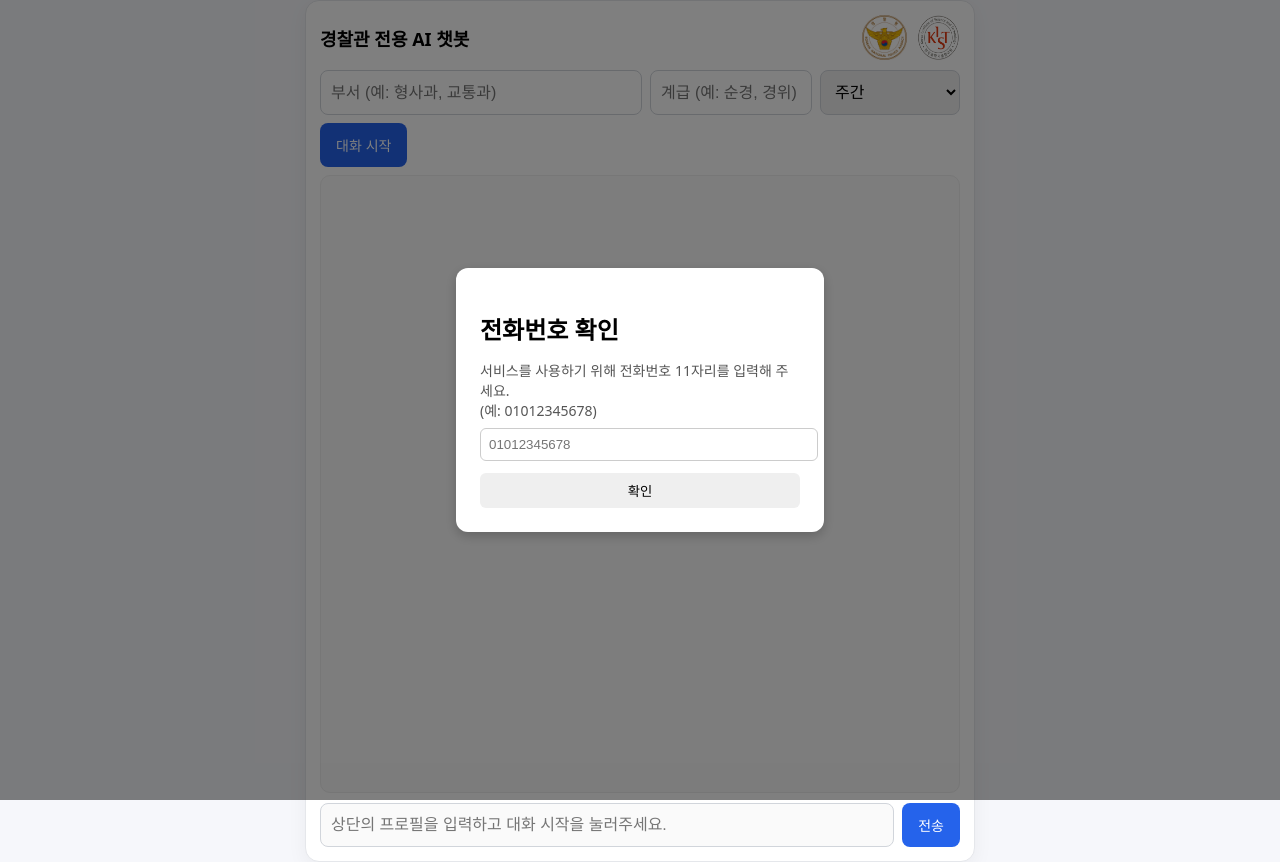
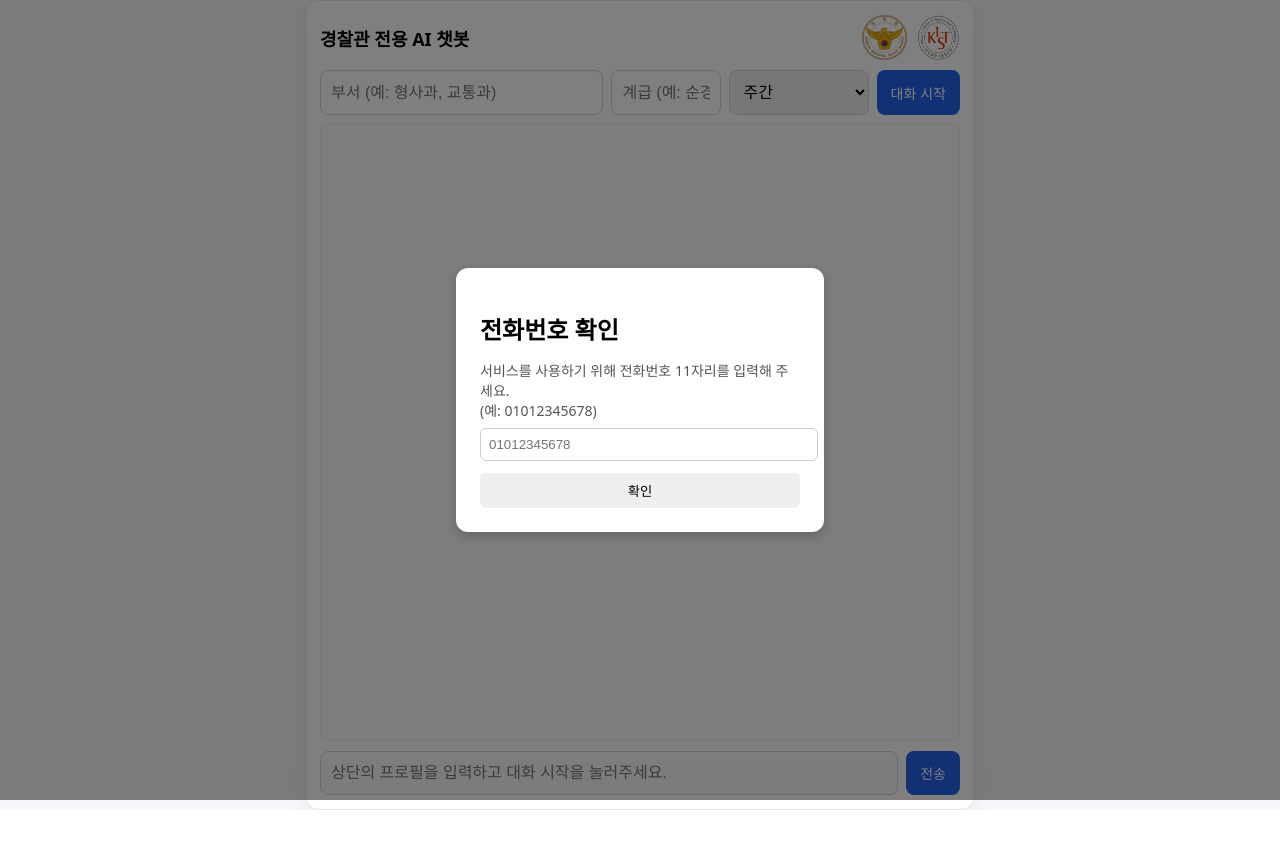
Before and after one commit to 520817/police, a React (Create React App) app in the folder police_js/: page / in a window 1280 px wide. After the commit the page ends 810 px from the top, so only its background shows below. Built offline with nearby package versions, Linux system fonts and the light colour scheme.

Commit message:
Update App.css

```diff
--- a/police_js/src/App.css
+++ b/police_js/src/App.css
@@ -6,57 +6,66 @@
   font-family: system-ui, -apple-system, Segoe UI, Roboto, sans-serif;
 }
 
+/* -------------------------------
+   Header 영역
+-------------------------------- */
 .chat-header {
   display: flex;
   justify-content: space-between; /* 좌: 글자 / 우: 로고 */
   align-items: center;
-  margin-bottom: 10px; /* 12 → 10 */
+  margin-bottom: 10px;
 }
 
 .chat-header h1 {
   margin: 0;
-  font-size: 18px;   /* 20 → 18 */
+  font-size: 18px;
 }
 
 .logo-group {
   display: flex;
-  gap: 8px;   /* 10 → 8 */
+  gap: 8px;
 }
 
 .chat-logo {
-  width: 45px;    /* 55 → 45 */
+  width: 45px;
   height: auto;
 }
 
+/* -------------------------------
+   Chat Box
+-------------------------------- */
 .chat-box {
   width: 100%;
-  max-width: 640px;   /* 750 → 640 */
+  max-width: 640px;
   background: #fff;
   border: 1px solid #e5e7eb;
-  border-radius: 14px;  /* 16 → 14 */
-  padding: 14px;        /* 16 → 14 */
-  box-shadow: 0 6px 20px rgba(0,0,0,0.05); /* 살짝 줄임 */
+  border-radius: 14px;
+  padding: 14px;
+  box-shadow: 0 6px 20px rgba(0,0,0,0.05);
 }
 
 h1 {
-  margin: 0 0 10px 0;   /* 0 0 12px → 0 0 10px */
-  font-size: 18px;      /* 20 → 18 */
+  margin: 0 0 10px 0;
+  font-size: 18px;
 }
 
+/* -------------------------------
+   Messages List
+-------------------------------- */
 .messages-list {
-  height: 600px;         /* 720 → 600 */
+  height: 600px;
   overflow-y: auto;
   padding: 8px;
   border: 1px solid #eee;
-  border-radius: 10px;   /* 12 → 10 */
+  border-radius: 10px;
   background: #fafafa;
 }
 
 .user-message, .ai-message {
-  font-size: 16px;       /* 18 → 16 */
-  margin: 6px 0;         /* 8 → 6 */
-  padding: 8px 10px;     /* 10 12 → 8 10 */
-  border-radius: 10px;   /* 12 → 10 */
+  font-size: 16px;
+  margin: 6px 0;
+  padding: 8px 10px;
+  border-radius: 10px;
   line-height: 1.4;
   max-width: 85%;
 }
@@ -73,78 +82,111 @@ h1 {
   white-space: pre-line;
 }
 
+/* -------------------------------
+   반응형 입력 폼 (핵심)
+-------------------------------- */
 .message-form {
   display: flex;
   gap: 8px;
-  margin-top: 10px;   /* 12 → 10 */
+  margin-top: 10px;
+  width: 100%;
 }
 
+/* 메시지 입력창 — 가장 넓게 차지 */
 .message-input {
-  flex: 1;
-  padding: 12px 10px;   /* 16 12 → 12 10 */
-  font-size: 16px;      /* 18 → 16 */
+  flex: 3;
+  min-width: 0; /* 줄어들 수 있게 허용 */
+  padding: 12px 10px;
+  font-size: 16px;
   border: 1px solid #d1d5db;
-  border-radius: 8px;   /* 10 → 8 */
+  border-radius: 8px;
   outline: none;
 }
 
+/* 부서 */
 .rank-input {
-  flex: 0 0 140px;   /* 160 → 140 */
-  max-width: 140px;
+  flex: 1;
+  min-width: 0;
+  padding: 12px 10px;
+  font-size: 16px;
+  border: 1px solid #d1d5db;
+  border-radius: 8px;
+  outline: none;
 }
 
+/* 근무형태 */
 .shift-input {
-  flex: 0 0 80px;
-  max-width: 80px;
+  flex: 1;
+  min-width: 0;
+  padding: 12px 10px;
+  font-size: 16px;
+  border: 1px solid #d1d5db;
+  border-radius: 8px;
+  outline: none;
 }
 
+/* 전송 버튼 */
 .send-button {
-  padding: 12px 16px;  /* 16 20 → 12 16 */
-  font-size: 14px;     /* 16 → 14 */
+  flex: 0 0 auto;        /* 자동 폭(내용 만큼) */
+  padding: 10px 14px;
+  font-size: 14px;
   border: none;
   background: #2563eb;
   color: #fff;
-  border-radius: 8px;  /* 10 → 8 */
+  border-radius: 8px;
   cursor: pointer;
+  white-space: nowrap;   /* 줄바꿈 방지 */
 }
 .send-button:hover { opacity: 0.9; }
 
-/* ✅ 대화 종료 버튼 (색만 변경) */
+/* 대화 종료 버튼 */
 .end-button {
-  background: #dc2626;    /* 빨간색 */
+  background: #dc2626;
 }
 .end-button:hover {
   opacity: 0.9;
 }
 
-/* 인라인 동의 바 */
+/* -------------------------------
+   Inline Consent
+-------------------------------- */
 .inline-consent {
   display: flex;
-  justify-content: flex-end;  /* 우측 정렬 */
-  gap: 8px;                   /* 10 → 8 */
-  margin: 16px 8px 8px auto;  /* 20 8 10 → 16 8 8 */
-  max-width: 640px;           /* 720 → 640 (chat-box에 맞춤) */
+  justify-content: flex-end;
+  gap: 8px;
+  margin: 16px 8px 8px auto;
+  max-width: 640px;
 }
 
 .inline-consent .btn-decline,
 .inline-consent .btn-accept {
   border: none;
-  border-radius: 8px;       /* 10 → 8 */
-  padding: 10px 16px;       /* 14 20 → 10 16 */
+  border-radius: 8px;
+  padding: 10px 16px;
   cursor: pointer;
   font-weight: 400;
-  font-size: 15px;          /* 17 → 15 */
+  font-size: 15px;
 }
 
 .inline-consent .btn-decline {
-  background: #9aa0a6; /* 회색 */
+  background: #9aa0a6;
   color: white;
 }
 
 .inline-consent .btn-accept {
-  background: #2563eb; /* 파란색 */
+  background: #2563eb;
   color: white;
 }
 
 .inline-consent .btn-decline:hover { opacity: 0.9; }
 .inline-consent .btn-accept:hover { opacity: 0.92; }
+
+/* -------------------------------
+   아주 작은 화면 대응 (옵션)
+-------------------------------- */
+@media (max-width: 380px) {
+  .rank-input,
+  .shift-input {
+    flex: 0.7;
+  }
+}
```
